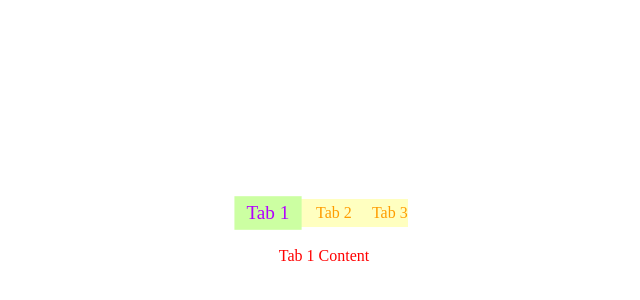
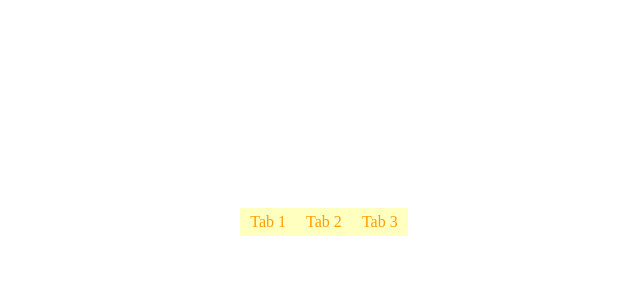
Before and after one commit to mykola-mmm/react-accordion, a React (Vite) app: page / in a window 1280 px wide. Shown: the part 168-468 px from the top of the page, without its empty margins (316-956 px from the left). Built offline with nearby package versions, Linux system fonts and the light colour scheme.

Commit message:
updated tabs styles

```diff
--- a/src/components/tabs/styles.css
+++ b/src/components/tabs/styles.css
@@ -13,17 +13,16 @@
     .heading {
         display: flex;
         flex-direction: row;
-        gap: 20px;
         margin-bottom: 20px;
         align-items: center;
         background-color: rgb(255, 255, 192);
         color: rgb(255, 157, 0);
         .tab-item {
            cursor: pointer;
+           padding: 5px 10px;
             &.active {
                 color: rgb(179, 0, 255);
                 background-color: rgb(204, 255, 162);
-                padding: 5px 10px;
                 scale: 1.2;
             }
         }
--- a/src/components/tabs/tabs.jsx
+++ b/src/components/tabs/tabs.jsx
@@ -1,7 +1,7 @@
 import { useState } from "react";
 
 export default function Tabs({ tabsContent, onChange }) {
-  const [currentTabIndex, setCurrentTabIndex] = useState(0);
+  const [currentTabIndex, setCurrentTabIndex] = useState(null);
 
   function handleOnClick(getCurrentIndex) {
     setCurrentTabIndex(getCurrentIndex);
```
